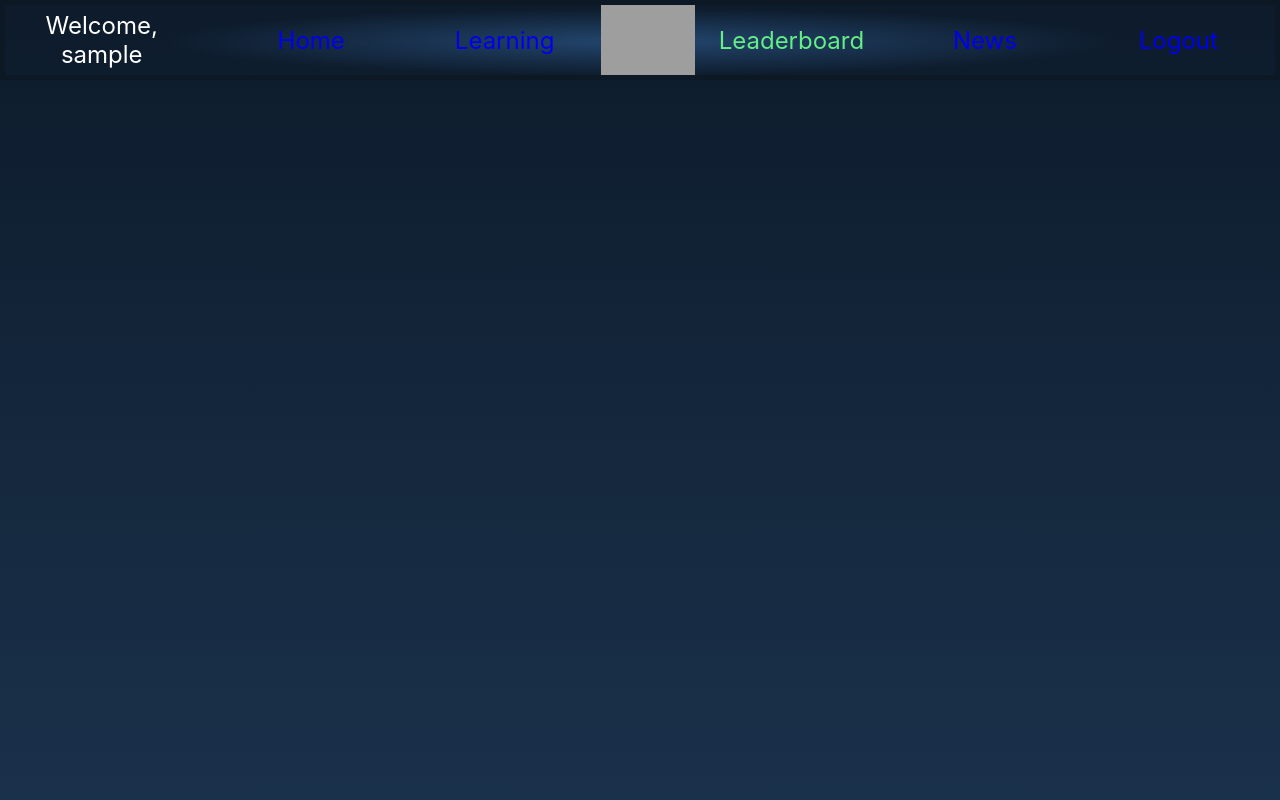
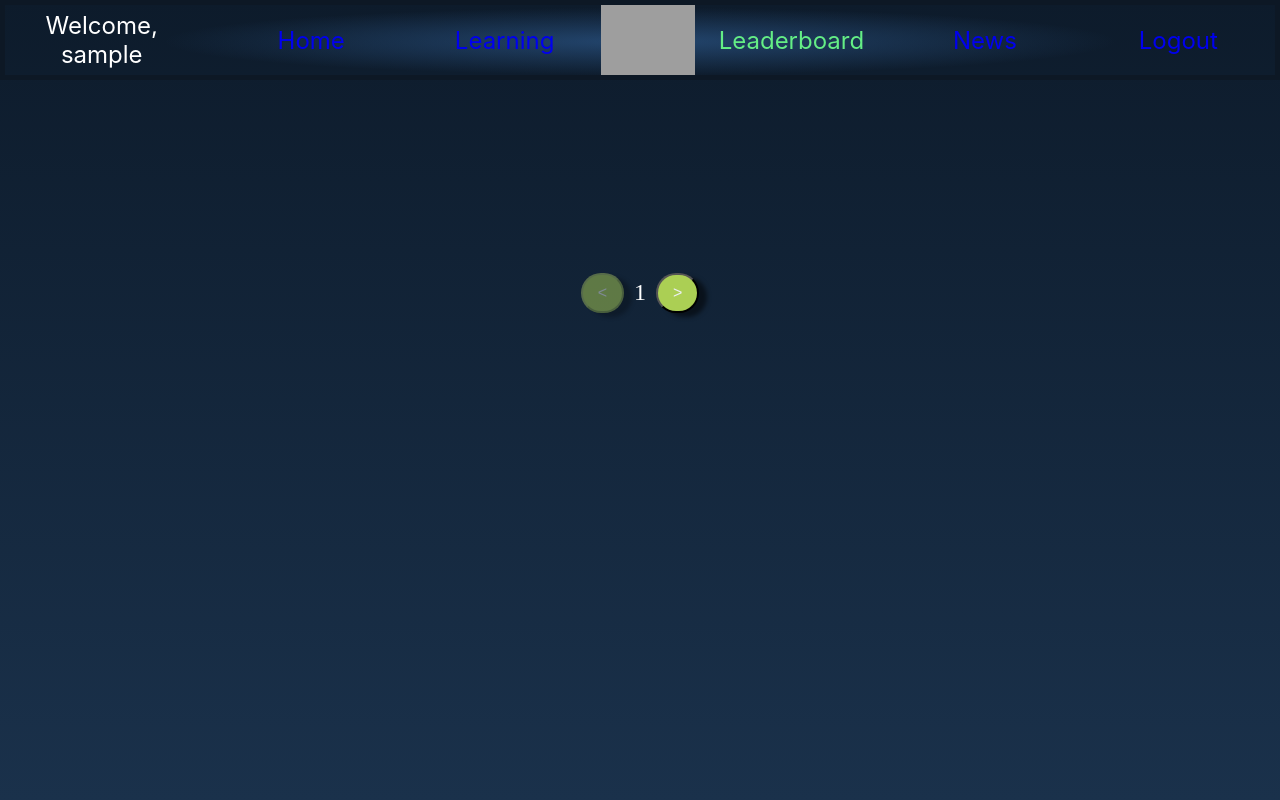
Before and after one commit to xRastele/HackTheRoot, a PHP site: page /leaderboard in a window 1280 px wide. Run offline with PHP 8.4, Linux system fonts and the light colour scheme; the visitor is signed in with stand-in values (Sample User, id 1); data that the repository does not hold is empty; some libraries are stand-ins or nearby versions; grey boxes are pictures that could not be loaded.

Commit message:
Deleted limit of users for leaderboard page. Added js script to leaderboard that helps to view all users.

```diff
--- a/public/css/leaderboard.css
+++ b/public/css/leaderboard.css
@@ -8,6 +8,7 @@
     grid-template-areas:
     ". leaderboard-top3 ."
     ". leaderboard-rest .";
+    ". pagination-grid .";
     width: 50%;
 }
 
@@ -97,3 +98,27 @@
 .current-user {
     background-color: #ABCF54;
 }
+
+.pagination {
+    display: flex;
+    align-items: center;
+    justify-content: space-evenly;
+    margin: 20px 0;
+}
+
+.pagination button {
+    padding: 5px 15px;
+    margin: 0 10px;
+    cursor: pointer;
+    background-color: #ABCF54;
+}
+
+.pagination button:disabled {
+    cursor: not-allowed;
+    opacity: 0.5;
+}
+
+.pagination {
+
+    grid-area: pagination-grid;
+}
--- /dev/null
+++ b/public/js/leaderboard.js
@@ -0,0 +1,29 @@
+document.addEventListener('DOMContentLoaded', function() {
+    const usersPerPage = 4;
+    let currentPage = 1;
+    const users = Array.from(document.querySelectorAll('.leaderboard-rest .user-entry'));
+    const totalPages = Math.ceil(users.length / usersPerPage);
+
+    function showPage(page) {
+        users.forEach((user, index) => {
+            user.style.display = (Math.ceil((index + 1) / usersPerPage) === page) ? '' : 'none';
+        });
+        document.getElementById('currentPage').textContent = page;
+        document.getElementById('prevPage').disabled = (page === 1);
+        document.getElementById('nextPage').disabled = (page === totalPages);
+    }
+
+    document.getElementById('prevPage').addEventListener('click', function() {
+        if (currentPage > 1) {
+            showPage(--currentPage);
+        }
+    });
+
+    document.getElementById('nextPage').addEventListener('click', function() {
+        if (currentPage < totalPages) {
+            showPage(++currentPage);
+        }
+    });
+
+    showPage(currentPage);
+});
--- a/public/views/leaderboard.php
+++ b/public/views/leaderboard.php
@@ -7,6 +7,7 @@ $currentUsername = $_SESSION['username'] ?? '';
     <meta name="viewport" content="width=device-width, initial-scale=1, minimum-scale=1"/>
     <link rel="stylesheet" type="text/css" href="public/css/style.css">
     <link rel="stylesheet" type="text/css" href="public/css/leaderboard.css">
+    <script src="public/js/leaderboard.js" defer></script>
     <title>HackTheRoot $ Leaderboard</title>
 </head>
 <body>
@@ -49,7 +50,13 @@ $currentUsername = $_SESSION['username'] ?? '';
                     </div>
                 <?php endif; ?>
             <?php endforeach; ?>
+            <div class="pagination">
+                <button id="prevPage"><</button>
+                <span id="currentPage">1</span>
+                <button id="nextPage">></button>
+            </div>
         </div>
+
     </div>
 </div>
 </body>
--- a/src/repository/LeaderboardRepository.php
+++ b/src/repository/LeaderboardRepository.php
@@ -12,7 +12,7 @@ class LeaderboardRepository extends Repository
         SELECT users.username, leaderboard.points_challenges
         FROM users
         INNER JOIN leaderboard ON users.user_id = leaderboard.user_id
-        ORDER BY leaderboard.points_challenges DESC LIMIT 7
+        ORDER BY leaderboard.points_challenges DESC LIMIT 10
     ');
 
         $stmt->execute();
```
